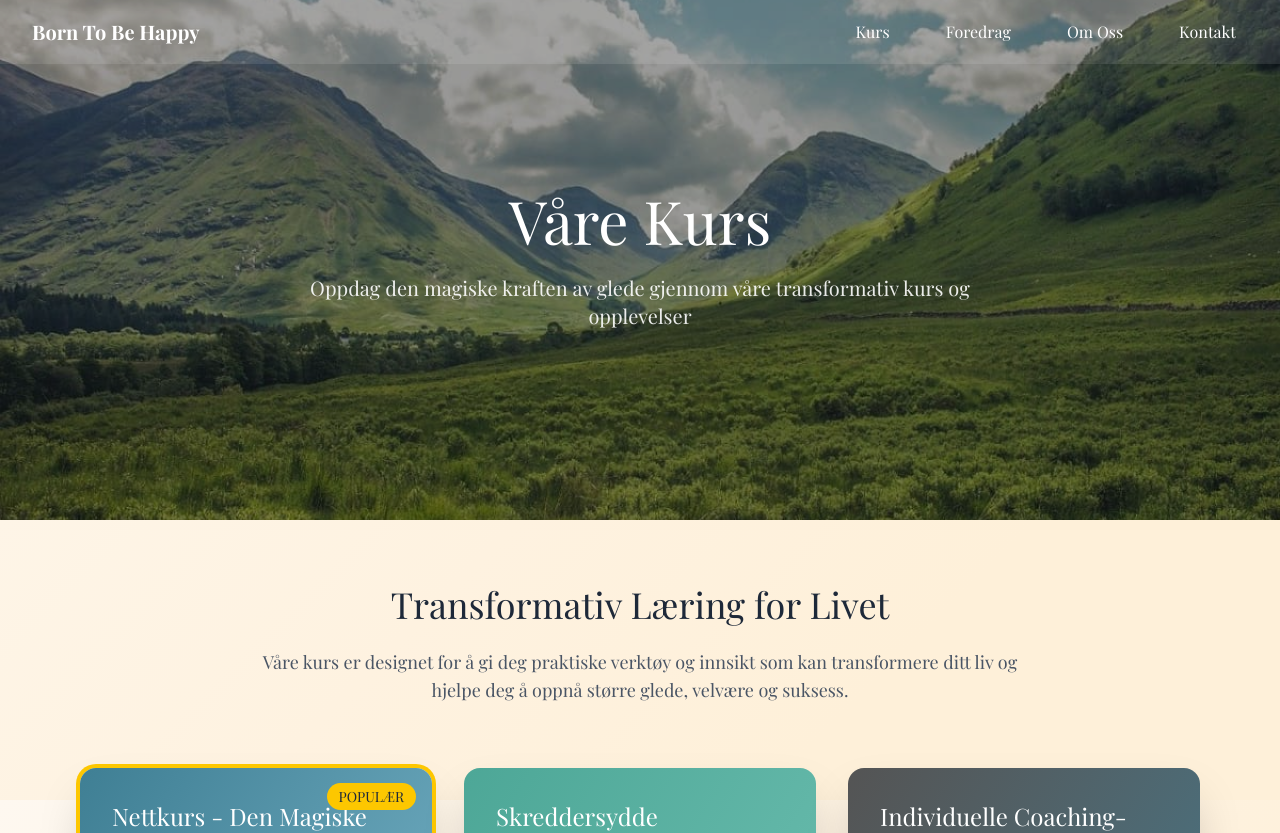
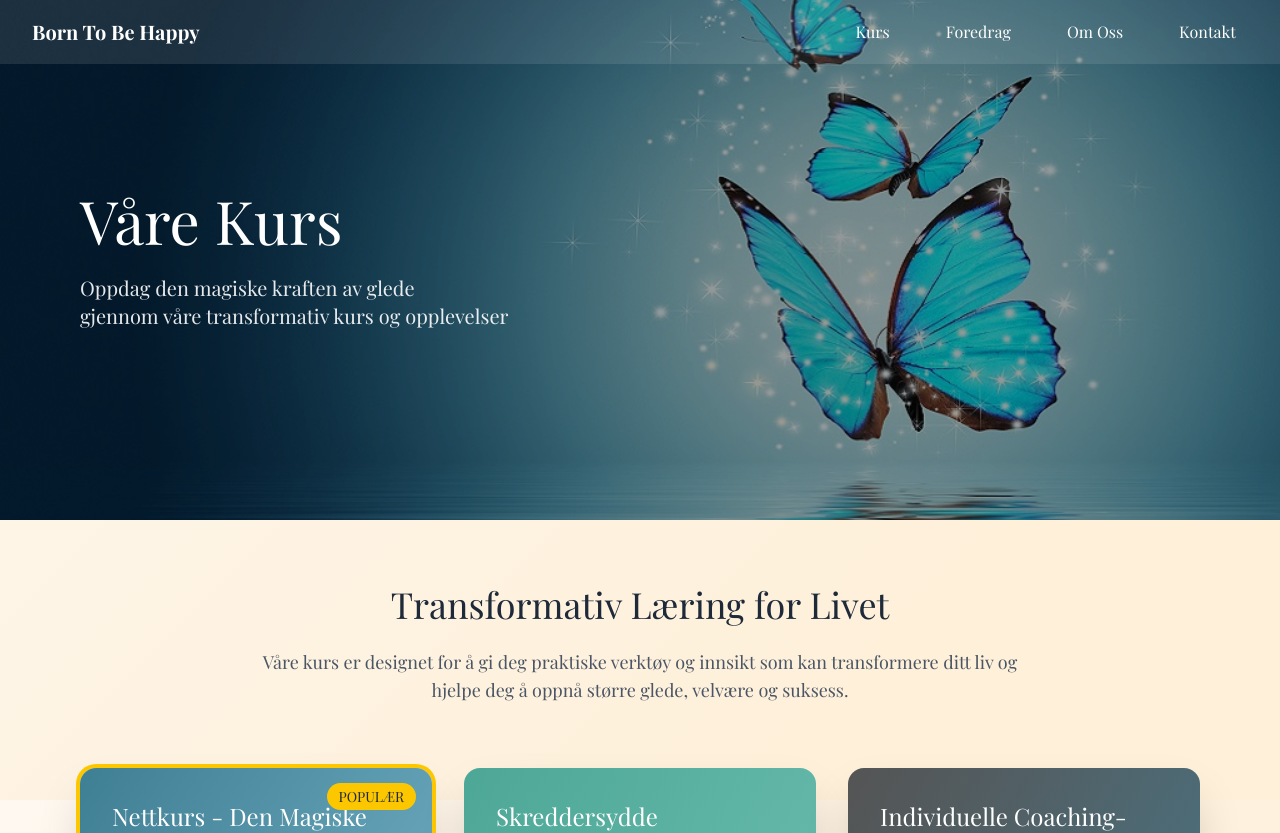
Before and after one commit to FredrikFredriksson/btbh, a Next.js app: page /kurs in a window 1280 px wide. Shown: the top 833 px of the page. Built offline with nearby package versions, Linux system fonts and the light colour scheme; a web font is replaced by a local one.

Commit message:
Changed image on /kurs page

```diff
--- a/src/app/kurs/page.tsx
+++ b/src/app/kurs/page.tsx
@@ -67,21 +67,22 @@ export default function Kurs() {
   return (
     <div className="min-h-screen ">
       {/* Hero Section */}
-      <section className="relative h-130 flex items-center justify-center mb-16 -mt-16">
+      <section className="relative h-130 flex items-center justify-start mb-16 -mt-16">
         <Image
-          src="/images/nature3.jpg"
+          src="/images/butterflies1.jpg"
           alt="Kurs Background"
           fill
           className="object-cover"
           priority
         />
         <div className="absolute inset-0 bg-black/40"></div>
-        <div className="relative z-10 text-center max-w-4xl mx-auto px-4">
+        <div className="relative z-10 text-left max-w-4xl px-4 ml-8 md:ml-16">
           <h1 className="text-4xl md:text-6xl mb-6 text-white font-playfair-display">
             Våre Kurs
           </h1>
-          <p className="text-lg md:text-xl text-white/90 max-w-2xl mx-auto">
-            Oppdag den magiske kraften av glede gjennom våre transformativ kurs og opplevelser
+          <p className="text-lg md:text-xl text-white/90 max-w-2xl">
+            Oppdag den magiske kraften av glede<br />
+            gjennom våre transformativ kurs og opplevelser
           </p>
         </div>
       </section>
```
Also changed, not shown: public/images/butterflies1.jpg (added).
